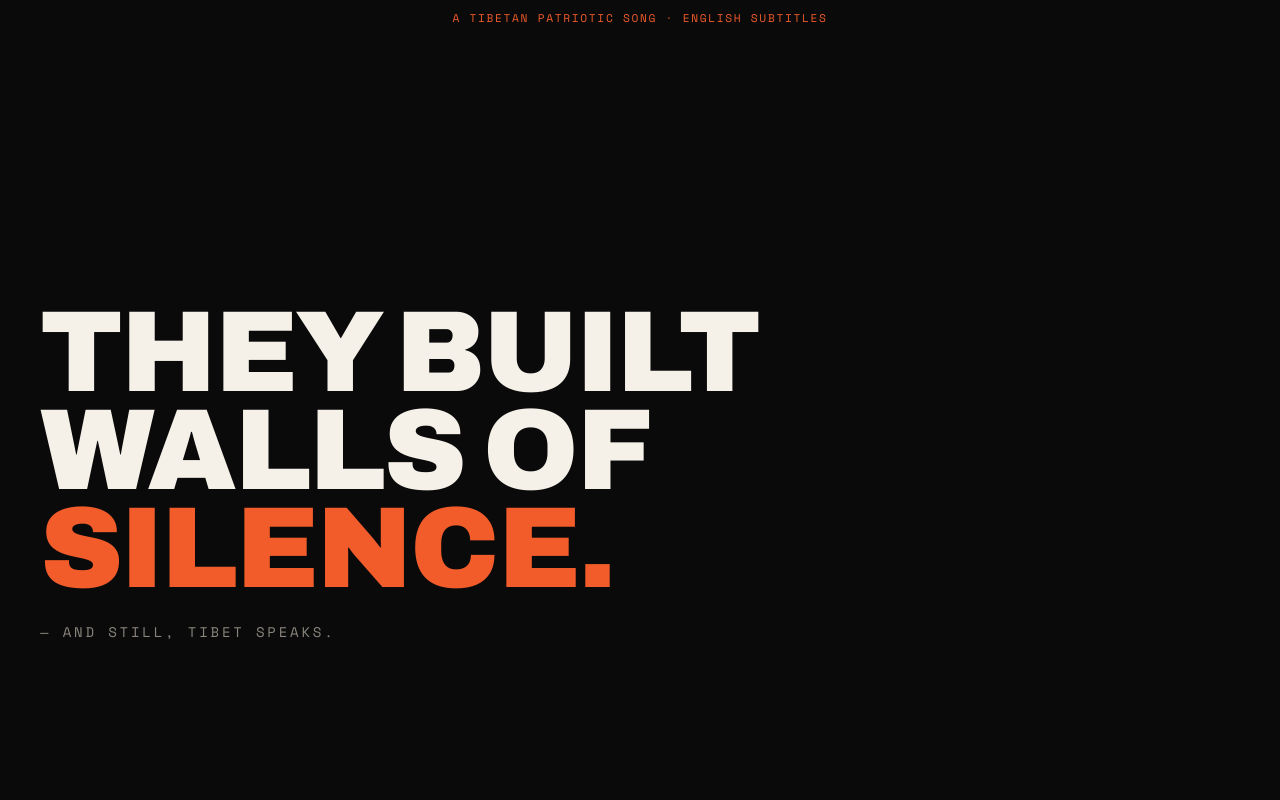
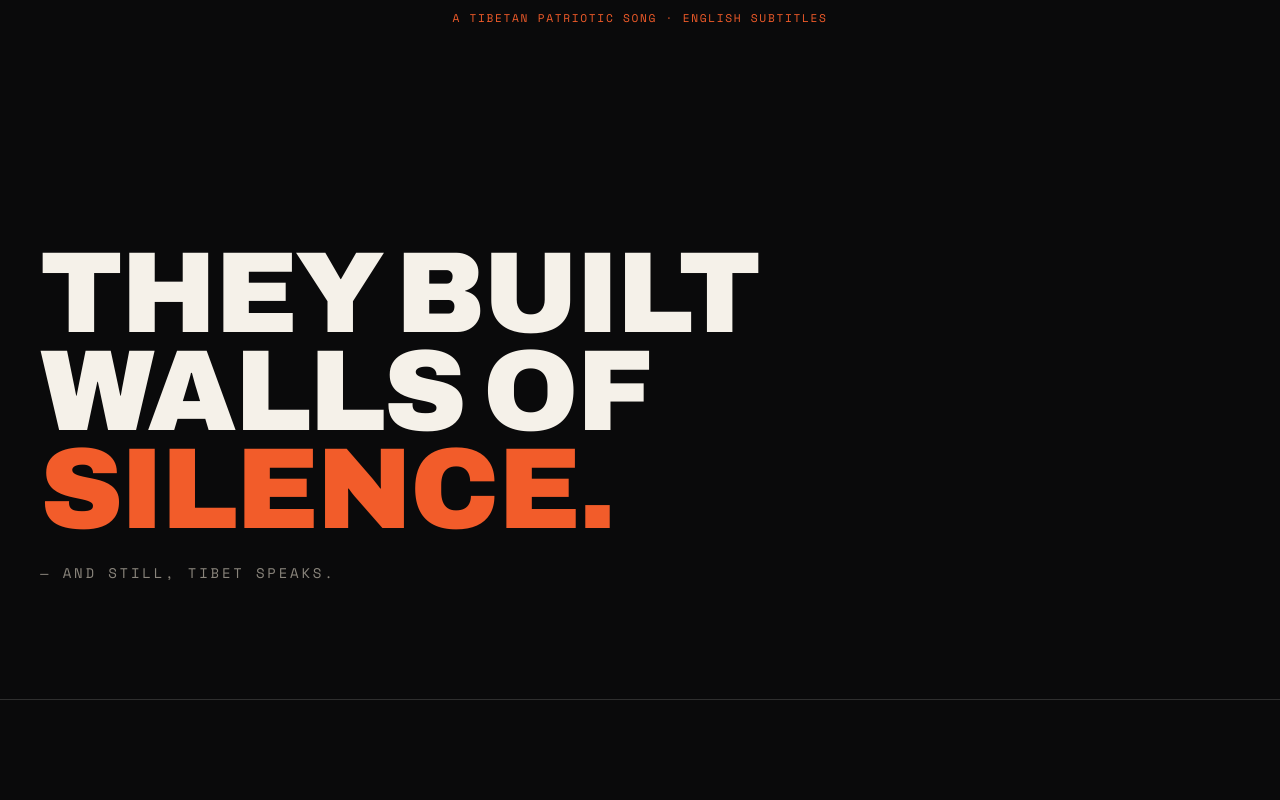
Before and after one commit to spsither/spsither.github.io, a React (Vite) app: page / in a window 1280 px wide. Shown: the part 4000-4800 px from the top of the page. Built offline with nearby package versions, Linux system fonts and the light colour scheme.

Commit message:
fix: use fix vh in  statement comp

```diff
--- a/src/components/Statement.jsx
+++ b/src/components/Statement.jsx
@@ -10,6 +10,7 @@ export default function Statement({ statement, align = 'left' }) {
   const { scrollYProgress } = useScroll({
     target: ref,
     offset: ['start end', 'end start'],
+    layoutEffect: false
   })
   const y = useTransform(scrollYProgress, [0, 1], ['12%', '-12%'])
   const opacity = useTransform(scrollYProgress, [0, 0.3, 0.7, 1], [0.2, 1, 1, 0.2])
@@ -19,7 +20,8 @@ export default function Statement({ statement, align = 'left' }) {
   return (
     <section
       ref={ref}
-      className="container flex min-h-[70vh] items-center py-20 md:min-h-[85vh]"
+      className="container flex items-center py-20"
+      style={{ minHeight: 'calc(70 * var(--vh))' }}
     >
       <motion.div
         style={{ y, opacity }}
@@ -29,9 +31,8 @@ export default function Statement({ statement, align = 'left' }) {
           {statement.lines.map((l, i) => (
             <span
               key={i}
-              className={`block ${outline ? 'text-outline-accent' : ''} ${
-                i === statement.lines.length - 1 && !outline ? 'text-accent' : ''
-              }`}
+              className={`block ${outline ? 'text-outline-accent' : ''} ${i === statement.lines.length - 1 && !outline ? 'text-accent' : ''
+                }`}
             >
               {l}
             </span>
```
